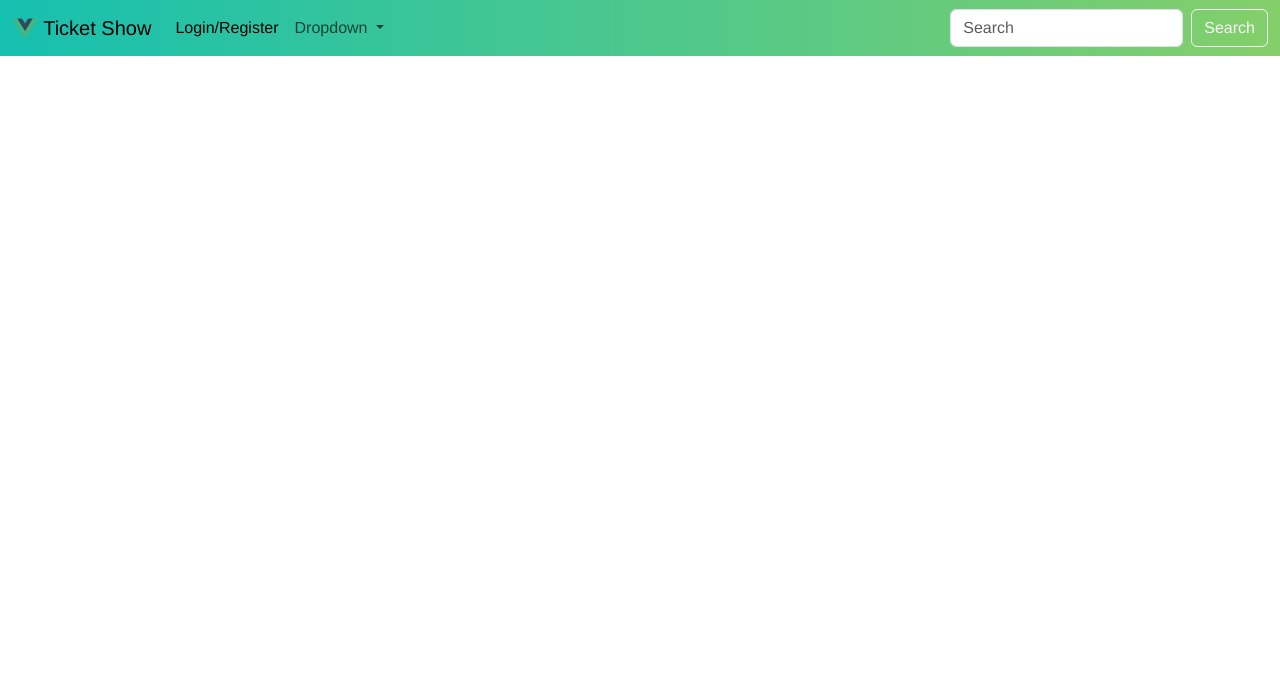
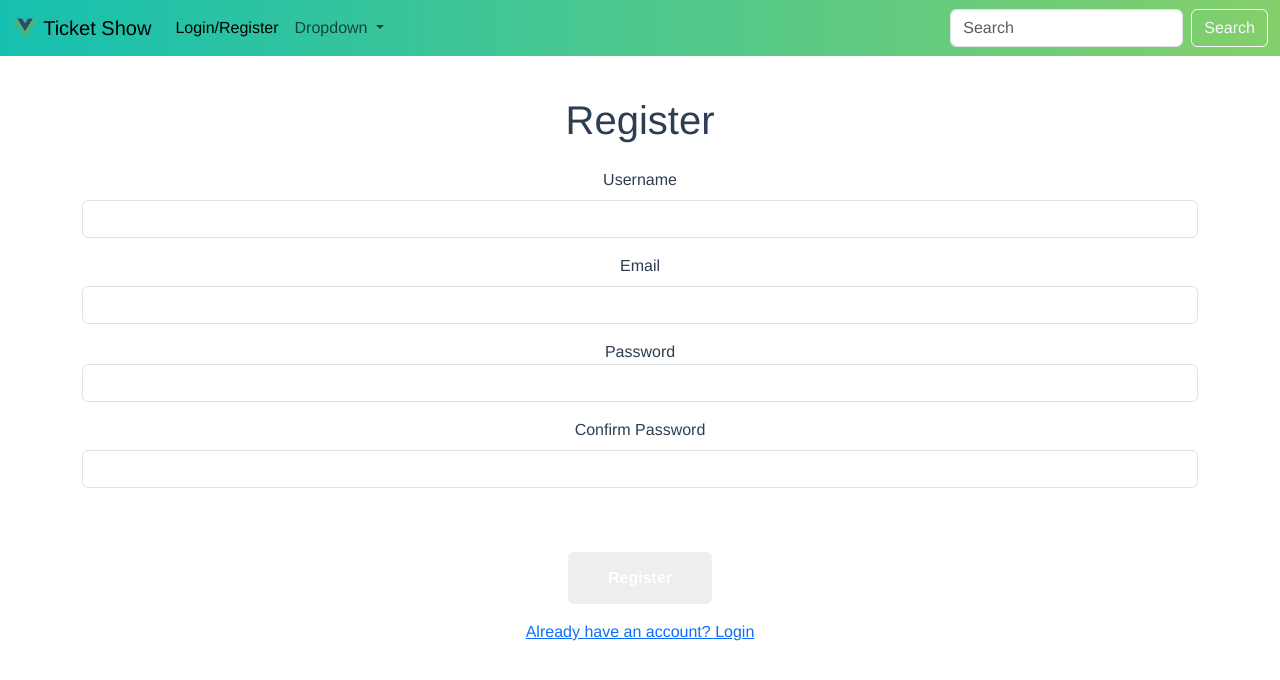
Before and after one commit to baaz1708/Proj_TicketShow, a Vue app in the folder frontend/: page /register in a window 1280 px wide. Shown: the top 680 px of the page. Built offline with nearby package versions, Linux system fonts and the light colour scheme.

Commit message:
Registration done

```diff
--- a/frontend/db.json
+++ b/frontend/db.json
@@ -29,5 +29,14 @@
       "password": "homepass",
       "id": 2
     }
+  ],
+  "register": [
+    {
+      "id": 1,
+      "email": "",
+      "password": "",
+      "confirm_password": "",
+      "username": ""
+    }
   ]
 }
--- a/frontend/src/router/index.js
+++ b/frontend/src/router/index.js
@@ -2,6 +2,7 @@ import { createRouter, createWebHistory } from "vue-router";
 import NProgress from "nprogress";
 import HomeView from "../views/HomeView.vue";
 import LoginUser from "../views/LoginUser.vue"
+import RegisterUser from "../views/RegisterUser"
 
 const routes = [
   {
@@ -13,6 +14,11 @@ const routes = [
     path: "/login",
     name: "login",
     component: LoginUser
+  },
+  {
+    path: "/register",
+    name: "register",
+    component: RegisterUser
   }
 ];
 
--- a/frontend/src/store/index.js
+++ b/frontend/src/store/index.js
@@ -1,9 +1,11 @@
 import { createStore } from "vuex";
 import * as user_auth from "./modules/user_auth.js";
+import * as register_user from "./modules/register_user.js"
 
 export default createStore({
   modules:{
-    user_auth
+    user_auth,
+    register_user
   },
   state: {},
   getters: {},
--- /dev/null
+++ b/frontend/src/store/modules/register_user.js
@@ -0,0 +1,33 @@
+import EventService from "@/services/event_services";
+
+export const namespaced = true;
+
+export const state ={
+    user: null
+
+}
+
+export const mutations = {
+    SET_USER_DATA(state, userdata) {
+        state.user = userdata;
+    }
+
+}
+
+export const actions = {
+    register ({ commit }, credentials) {
+        console.log('before register user',credentials)
+        return EventService.postRegistration(credentials).then((response) => {
+            const data = response.data;
+            console.log('after post registration',data);
+            if (response.status >= 200) {
+                commit('SET_USER_DATA', data)
+
+            }
+    })
+    }
+
+}
+
+export const getters = {
+}
--- a/frontend/src/views/LoginUser.vue
+++ b/frontend/src/views/LoginUser.vue
@@ -33,7 +33,7 @@
         </form>
 
         <p v-if="error" class="errorMessage">{{ error }}</p>
-        <!-- <router-link to="/register" class="">Don't have an account? Register</router-link> -->
+        <router-link to="/register" class="">Don't have an account? Register</router-link>
     </div>
 </template>
 
--- /dev/null
+++ b/frontend/src/views/RegisterUser.vue
@@ -0,0 +1,115 @@
+<template>
+  <div class="container pt-3 mb-3">
+        <h1 class="text-center m-4" >Register</h1>
+        <form @submit.prevent="register">
+            <div class="mb-3">
+                <label for="username" class="form-label">Username</label>
+                <input type="text" name="username" id="username" v-model="username" value @blur="v$.username.$touch()" class="form-control { error: v$.username.$error }" >
+            </div>
+            <template v-if="v$.username.$error">
+                <p v-if="!v$.username.required.$response" class="errorMessage">
+                Category is required.
+                </p>
+            </template>
+
+            <div class="mb-3">
+                <label for="email" class="form-label">Email</label>
+                <input type="email" name="email" id="email" v-model="email" value @blur="v$.email.$touch()" class="form-control { error: v$.email.$error }"  aria-describedby="emailHelp">
+            </div>
+            <template v-if="v$.email.$error">
+                <p v-if="!v$.email.required.$response" class="errorMessage">
+                Email is required.
+                </p>
+            </template>
+
+            <div class="mb-3">
+                <label for="password" class="form-lable">Password</label>
+                <input type="password" name="password" id="password" v-model="password" value @blur="v$.password.$touch()" class="form-control { error: v$.password.$error }">
+            </div>
+            <template v-if="v$.password.$error">
+                <p v-if="!v$.password.required.$response" class="errorMessage">
+                Password is required.
+                </p>
+            </template>
+
+            <div class="mb-3">
+                <label for="confirm_password" class="form-label">Confirm Password</label>
+                <input type="password" name="confirm_password" id="confirm_password" v-model="confirm_password" value @blur="v$.confirm_password.$touch()" class="form-control { error: v$.confirm_password.$error }">
+            </div>
+            <template v-if="v$.confirm_password.$error">
+                <p v-if="!v$.confirm_password.required.$response" class="errorMessage">
+                Confirm Password is required.
+                </p>
+
+                <p v-if="!v$.confirm_password.sameAsPassword.$response" class="errorMessage">
+                Passwords do not match.
+                </p>
+            </template>
+
+            <BaseButton
+            type="submit"
+            buttonClass="mt-5 mb-3 -fill-gradient"
+            :disabled="v$.$invalid"
+            >Register
+            </BaseButton>
+            <p v-if="v$.$error" class="errorMessage">
+            Please fill out the required field(s).</p>
+        </form>
+
+        <p v-if="error" class="errorMessage">{{ error }}</p>
+        <router-link to="/login" class="">Already have an account? Login</router-link>
+    </div>
+</template>
+
+<script>
+import { useVuelidate } from '@vuelidate/core'
+import { required,sameAs, email } from '@vuelidate/validators'
+export default {
+     setup() {
+        return { v$: useVuelidate() }
+    },
+    data() {
+        return {
+            username: '',
+            email: '',
+            password: '',
+            confirm_password: '',
+            errors: []
+        }
+    },
+    validations() {  //here using validations as a funcion () instead of object is must to use sameAs function
+        return {
+            username: { required },
+            email: { required, email },
+            password: { required },
+            confirm_password: { required,
+                sameAsPassword: sameAs(this.password)
+            }
+        }
+    },
+    methods: {
+        register() {
+            this.$store.dispatch('register_user/register', {
+                username: this.username,
+                email: this.email,
+                password: this.password,
+                confirm_password: this.confirm_password
+            }).then(() => {
+                this.$router.push({ name: 'login' })
+            }).catch((err) => {
+                console.log(err)
+                if (err.response && err.response.data && err.response.data.message){
+                    this.errors.push(err.response.data.message);
+                } else {
+                    this.errors.push('Something went wrong. Please try again later.');
+                }
+            })
+        }
+    }
+
+}
+</script>
+
+<style>
+
+</style>
```
